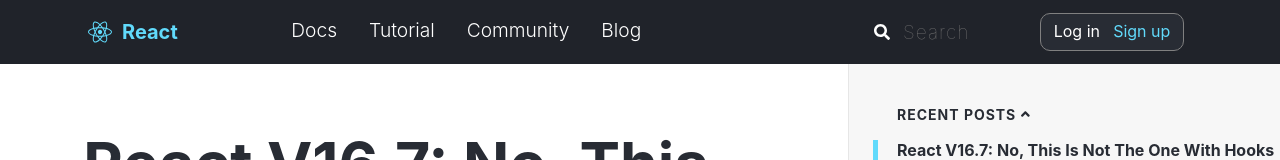
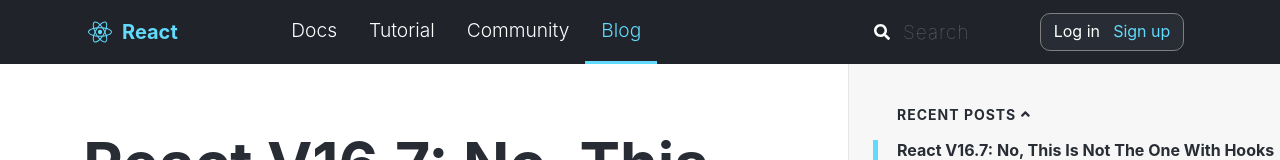
Before and after one commit to osanow/react-remastered, a React app: page /blog/react-v-16-7.html in a window 1280 px wide. Shown: the top 160 px of the page. Built offline with nearby package versions, Linux system fonts and the light colour scheme.

Commit message:
Fixed NavItems component for Blog subpage

```diff
--- a/src/components/Navigation/NavBar/NavItems/NavItems.js
+++ b/src/components/Navigation/NavBar/NavItems/NavItems.js
@@ -9,7 +9,7 @@
             <NavItem to="/docs/getting-started.html" subpage="/docs/"> Docs </NavItem>
             <NavItem to="/tutorial/tutorial.html" subpage="/tutorial/"> Tutorial </NavItem>
             <NavItem to="/community/support.html" subpage="/community/"> Community </NavItem>
-            <NavItem to="/blog/react-v-16-7.html" subpage="/blog/>"> Blog </NavItem>
+            <NavItem to="/blog/react-v-16-7.html" subpage="/blog/"> Blog </NavItem>
         </nav>
     );
 }
```
